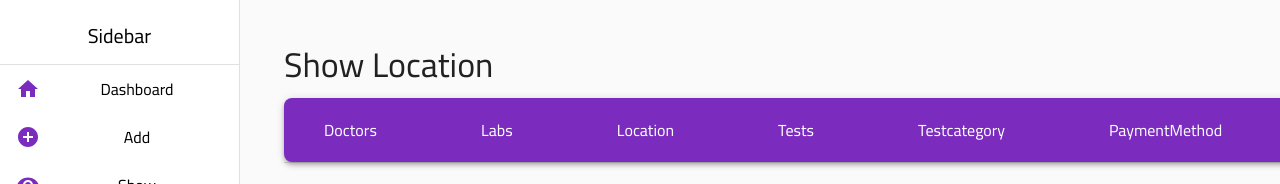
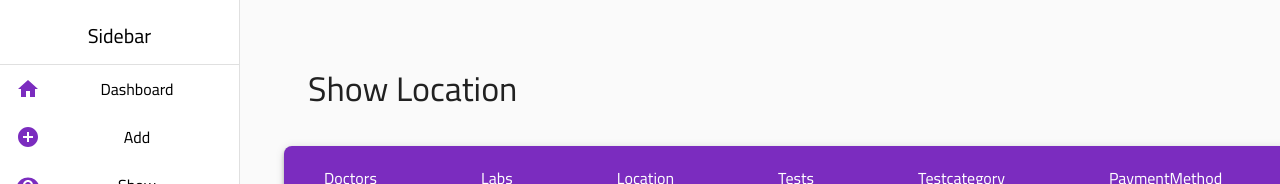
Before and after one commit to mouaztaloo00/Doctors, a React (Create React App) app: page /show/show_location in a window 1280 px wide. Shown: the top 184 px of the page. Built offline with nearby package versions, Linux system fonts and the light colour scheme; no server answers; sample sign-in values are in the browser's storage.

Commit message:
handling jwt token

```diff
--- a/src/components/Sidebar.js
+++ b/src/components/Sidebar.js
@@ -26,7 +26,15 @@ const Sidebar = ({ open, toggleDarkMode, darkMode }) => {
 
   const handleLogout = async () => {
     try {
-      await axios.post(`${apiBaseUrl}/api/logout`);
+      const token = localStorage.getItem('token');
+
+      const config = {
+        headers: {
+          Authorization: `Bearer ${token}`,
+        },
+      };
+
+      await axios.post(`${apiBaseUrl}/api/logout`, {}, config);
       localStorage.removeItem('token');
       navigate('/login');
     } catch (error) {
@@ -116,10 +124,10 @@ const Sidebar = ({ open, toggleDarkMode, darkMode }) => {
         <IconButton onClick={toggleDarkMode} aria-label="toggle dark mode">
           {darkMode ? <Brightness7 /> : <Brightness4 />}
         </IconButton>
-        <IconButton onClick={handleLanguageChange} aria-label="change language">
+        <IconButton onClick={handleLanguageChange} aria-label="change language" title="Logout">
           <Language />
         </IconButton>
-        <IconButton onClick={handleLogout} aria-label="log out">
+        <IconButton onClick={handleLogout} aria-label="log out"  title="Logout">
           <Logout />
         </IconButton>
       </Box>
--- a/src/pages/SupPages/Show/ShowLocation.js
+++ b/src/pages/SupPages/Show/ShowLocation.js
@@ -137,8 +137,13 @@ const ShowLocation = () => {
   };
 
   return (
-    <Box sx={{ p: 3 }}>
-      <Typography variant="h4" gutterBottom align={i18n.dir() === 'rtl' ? 'right' : 'left'}>
+    <Box sx={{ direction: i18n.dir(), p: 3 }}>
+      <Typography
+      variant="h4"
+       gutterBottom
+       align={i18n.dir() === 'rtl' ? 'right' : 'left'}
+       sx={{ p: 3 }}
+       >
         {t('show.title3')}
       </Typography>
       <ShowMiniNavbar />
```
Also changed, not shown: 2 other files (tests, documents, lock files or other folders).
